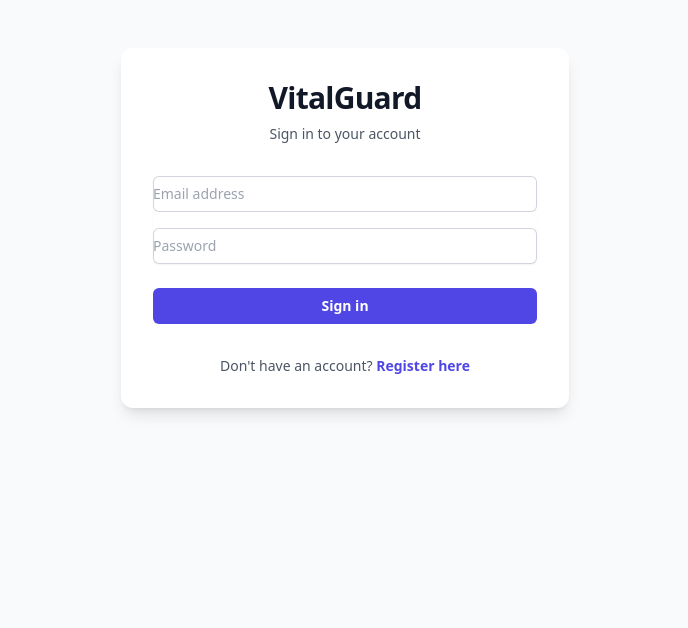
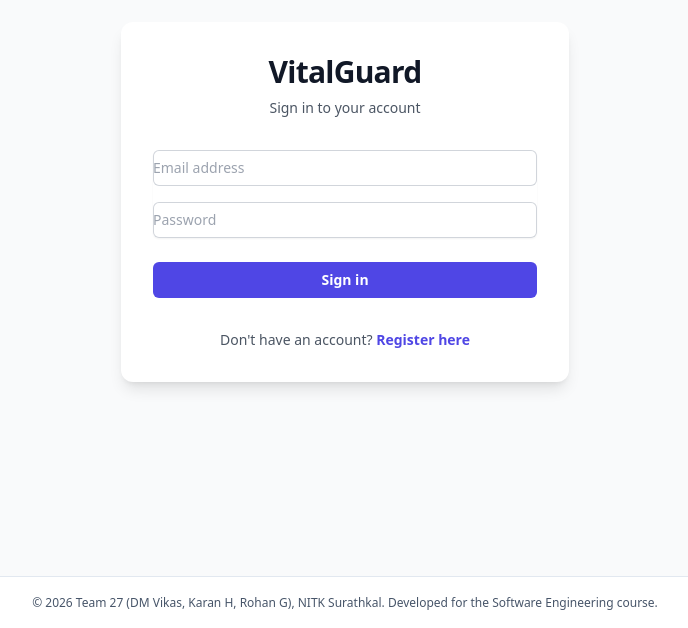
Before and after one commit to karan-h-2006/VitalGuard, a React (Vite) app in the folder apps/web/: page /login in a window 1280 px wide. Shown: the part 172-800 px from the top of the page, without its empty margins (295-983 px from the left). Built offline with nearby package versions, Linux system fonts and the light colour scheme.

Commit message:
feat(web): add shared copyright footer

```diff
--- a/apps/web/src/app.tsx
+++ b/apps/web/src/app.tsx
@@ -10,6 +10,7 @@ import { DoctorPendingPage } from './features/doctor/doctor-pending-page.js';
 import { PatientAccessPage } from './features/patient/patient-access-page.js';
 import { ProtectedRoute } from './shared/auth/protected-route.js';
 import { AppLayout } from './shared/layout/app-layout.js';
+import { Footer } from './shared/layout/footer.js';
 import { useAuth } from './shared/auth/auth-context.js';
 
 function DashboardRedirect() {
@@ -19,6 +20,8 @@ function DashboardRedirect() {
 
 export function App() {
   return (
+    <div className="flex min-h-screen flex-col bg-slate-50 text-slate-900">
+      <main className="flex flex-1 flex-col">
         <Routes>
           <Route path="/login" element={<LoginPage />} />
           <Route path="/register" element={<RegisterPage />} />
@@ -79,5 +82,8 @@ export function App() {
             </Route>
           </Route>
         </Routes>
+      </main>
+      <Footer />
+    </div>
   );
 }
--- a/apps/web/src/features/auth/login-page.tsx
+++ b/apps/web/src/features/auth/login-page.tsx
@@ -40,7 +40,7 @@ export function LoginPage() {
   };
 
   return (
-    <div className="flex min-h-screen items-center justify-center bg-gray-50 p-4">
+    <div className="flex flex-1 items-center justify-center bg-gray-50 p-4">
       <div className="w-full max-w-md space-y-8 rounded-xl bg-white p-8 shadow-lg">
         <div className="text-center">
           <h2 className="text-3xl font-bold tracking-tight text-gray-900">
--- a/apps/web/src/features/auth/register-page.tsx
+++ b/apps/web/src/features/auth/register-page.tsx
@@ -66,7 +66,7 @@ export function RegisterPage() {
     }
   }
   return (
-    <div className="flex min-h-screen items-center justify-center bg-slate-50 p-4">
+    <div className="flex flex-1 items-center justify-center bg-slate-50 p-4">
       <div className="w-full max-w-lg space-y-6 rounded-xl bg-white p-8 shadow-lg">
         <header className="text-center">
           <h1 className="text-3xl font-bold text-slate-900">VitalGuard</h1>
--- a/apps/web/src/shared/layout/app-layout.tsx
+++ b/apps/web/src/shared/layout/app-layout.tsx
@@ -39,7 +39,7 @@ export function AppLayout({ children }: PropsWithChildren) {
   };
 
   return (
-    <div className="min-h-screen bg-slate-50 text-slate-900">
+    <div className="flex flex-1 flex-col bg-slate-50 text-slate-900">
       <header className="border-b border-slate-200 bg-white">
         <div className="mx-auto flex max-w-7xl items-center justify-between px-6 py-4">
           <a
@@ -146,9 +146,9 @@ export function AppLayout({ children }: PropsWithChildren) {
           </nav>
         </div>
       </header>
-      <main className="mx-auto max-w-7xl px-6 py-10">
+      <div className="mx-auto w-full max-w-7xl flex-1 px-6 py-10">
         {children || <Outlet />}
-      </main>
+      </div>
     </div>
   );
 }
--- /dev/null
+++ b/apps/web/src/shared/layout/footer.tsx
@@ -0,0 +1,10 @@
+export function Footer() {
+  const year = new Date().getFullYear();
+
+  return (
+    <footer className="border-t border-slate-200 bg-white px-4 py-4 text-center text-xs leading-relaxed text-slate-600 lg:whitespace-nowrap">
+      © {year} Team 27 (DM Vikas, Karan H, Rohan G), NITK Surathkal. Developed
+      for the Software Engineering course.
+    </footer>
+  );
+}
```
Also changed, not shown: 1 other file (tests, documents, lock files or other folders). Lines whose indentation alone changed are shown as unchanged.
